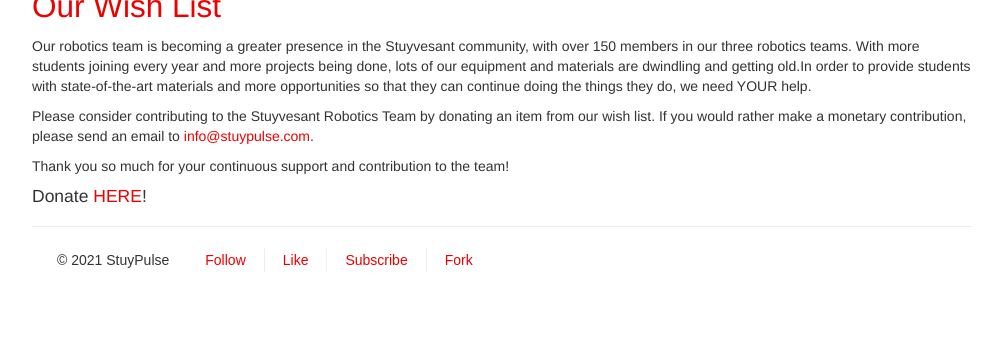
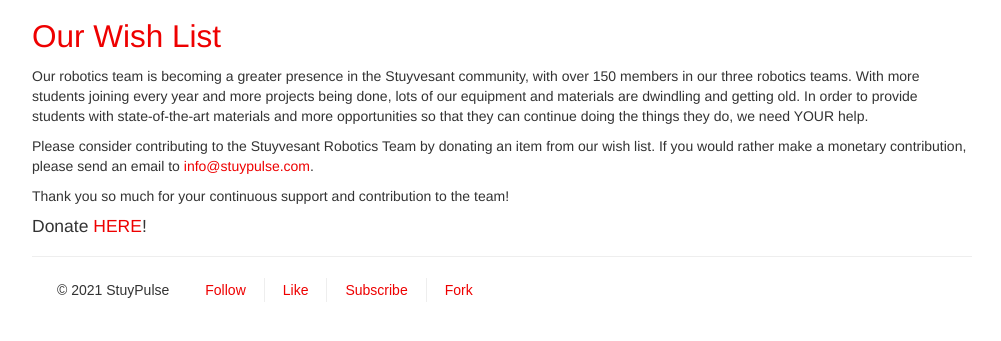
Before and after one commit to StuyPulse/team694.github.io, a Jekyll site: the page built from donate/index.md, in a window 1280 px wide, cut to the strip 504-845 px from the top of the page. Shown: the whole strip, without its empty margins (138-1139 px from the left). Built offline with Jekyll 4.4.1, drawn with Linux system fonts in a browser that asks for light colours; nearby versions of some CDN libraries; some of the changed lines change nothing that is shown.

Commit message:
Update donate page to increase clarity

```diff
--- a/donate/index.md
+++ b/donate/index.md
@@ -3,8 +3,9 @@
 title: Donate to the Team
 description: Contribute to StuyPulse by donating an item from our wish list!
 ---
+<br/>
 
-## PayPal Donations
+## [PayPal Donations](https://www.paypalobjects.com/en_US/i/btn/btn_donateCC_LG.gif)
 <form action="https://www.paypal.com/cgi-bin/webscr" method="post" target="_top">
 <input type="hidden" name="cmd" value="_s-xclick">
 <input type="hidden" name="hosted_button_id" value="HS5273F9CJHU4">
@@ -14,7 +15,7 @@
 
 ## [Our Wish List](http://a.co/1eQnqv8)
 
-Our robotics team is becoming a greater presence in the Stuyvesant community, with over 150 members in our three robotics teams. With more students joining every year and more projects being done, lots of our equipment and materials are dwindling and getting old.In order to provide students with state-of-the-art materials and more opportunities so that they can continue doing the things they do, we need YOUR help.
+Our robotics team is becoming a greater presence in the Stuyvesant community, with over 150 members in our three robotics teams. With more students joining every year and more projects being done, lots of our equipment and materials are dwindling and getting old. In order to provide students with state-of-the-art materials and more opportunities so that they can continue doing the things they do, we need YOUR help.
 
 Please consider contributing to the Stuyvesant Robotics Team by donating an item from our wish list. If you would rather make a monetary contribution, please send an email to <info@stuypulse.com>.
 
```
